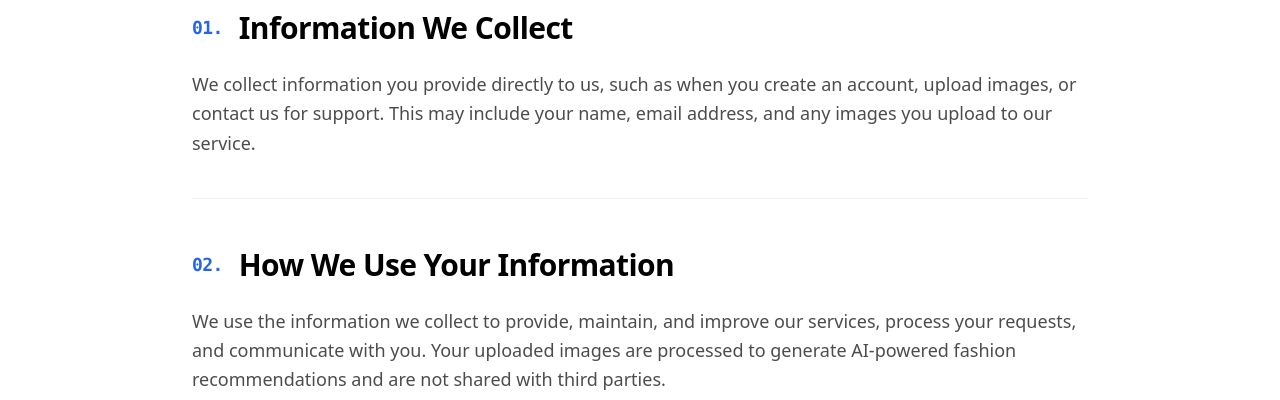
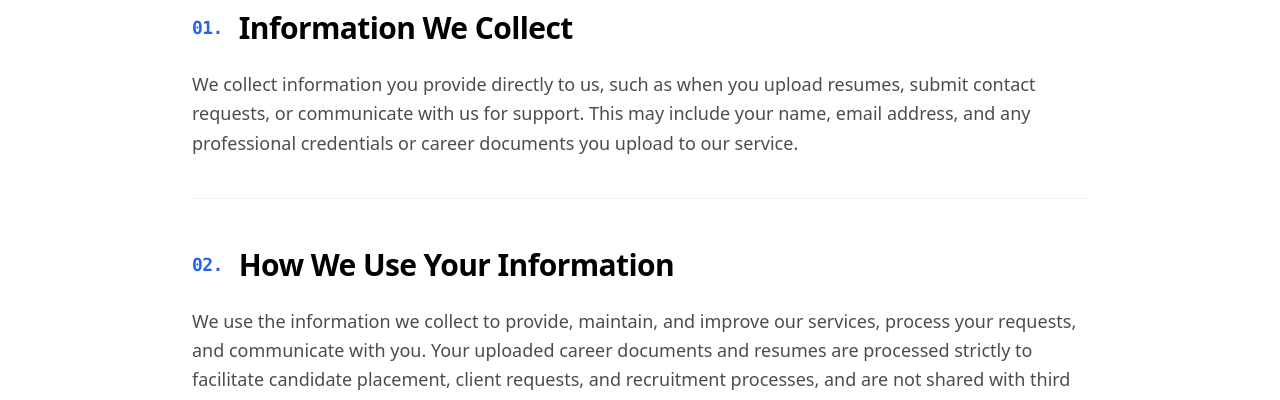
Before and after one commit to macenza/macenza-other, a React (Vite) app: page /privacy in a window 1280 px wide. Shown: the part 534-934 px from the top of the page. Built offline with nearby package versions, Linux system fonts and the light colour scheme; no server answers.

Commit message:
fix t&c to be tech-based

```diff
--- a/src/pages/Policy.jsx
+++ b/src/pages/Policy.jsx
@@ -43,11 +43,11 @@ const Policy = () => {
   const sections = [
     {
       title: "Information We Collect",
-      content: "We collect information you provide directly to us, such as when you create an account, upload images, or contact us for support. This may include your name, email address, and any images you upload to our service."
+      content: "We collect information you provide directly to us, such as when you upload resumes, submit contact requests, or communicate with us for support. This may include your name, email address, and any professional credentials or career documents you upload to our service."
     },
     {
       title: "How We Use Your Information",
-      content: "We use the information we collect to provide, maintain, and improve our services, process your requests, and communicate with you. Your uploaded images are processed to generate AI-powered fashion recommendations and are not shared with third parties."
+      content: "We use the information we collect to provide, maintain, and improve our services, process your requests, and communicate with you. Your uploaded career documents and resumes are processed strictly to facilitate candidate placement, client requests, and recruitment processes, and are not shared with third parties."
     },
     {
       title: "Data Security",
--- a/src/pages/Terms.jsx
+++ b/src/pages/Terms.jsx
@@ -43,7 +43,7 @@ const Terms = () => {
   const sections = [
     {
       title: "Acceptance of Terms",
-      content: "By accessing and using our AI-powered fashion recommendation service, you accept and agree to be bound by the terms and provision of this agreement. If you do not agree to abide by the above, please do not use this service."
+      content: "By accessing and using our custom AI solutions, digital products, and software engineering services, you accept and agree to be bound by the terms and provision of this agreement. If you do not agree to abide by the above, please do not use this service."
     },
     {
       title: "Use License",
```
